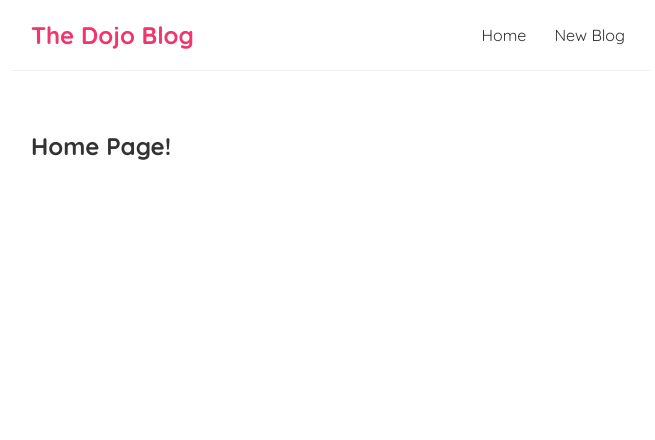
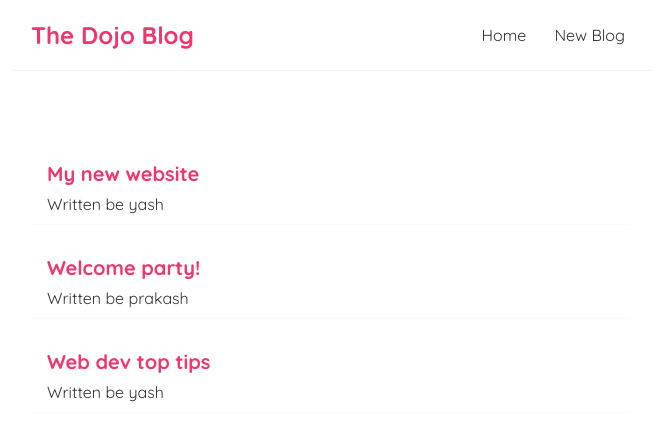
Before and after one commit to risingone/dojo-blog, a React (Create React App) app: page / in a window 1280 px wide. Shown: the top 440 px of the page, without its empty margins (309-964 px from the left). Built offline with nearby package versions, Linux system fonts and the light colour scheme.

Commit message:
Listing the Blogs at HomePage

```diff
--- a/src/Home.js
+++ b/src/Home.js
@@ -1,7 +1,19 @@
+import { useState } from "react";
+
 const Home = () => {
+    const [blogs, setBlogs] = useState([
+    { title: 'My new website', body: 'lorem ipsum...', author: 'yash', id: 1 },
+    { title: 'Welcome party!', body: 'lorem ipsum...', author: 'prakash', id: 2 },
+    { title: 'Web dev top tips', body: 'lorem ipsum...', author: 'yash', id: 3 }
+    ]);
     return (
         <div className="home">
-            <h2>Home Page!</h2>
+            {blogs.map((blog) => (
+                <div className="blog-preview" key={blog.id}>
+                    <h2>{ blog.title }</h2>
+                    <p>Written be { blog.author }</p>
+                </div>
+            ))}
         </div>
      );
 }
--- a/src/index.css
+++ b/src/index.css
@@ -32,3 +32,18 @@
   margin: 40px auto;
   padding: 20px;
 }
+
+/* blog previews / list */
+.blog-preview {
+  padding: 10px 16px;
+  margin: 20px 0;
+  border-bottom: 1px solid #fafafa;
+}
+.blog-preview:hover {
+  box-shadow: 1px 3px 5px rgba(0,0,0,0.1);
+}
+.blog-preview h2 {
+  font-size: 20px;
+  color: #f1356d;
+  margin-bottom: 8px;
+}
```
Also changed, not shown: tutorial.txt (added).
